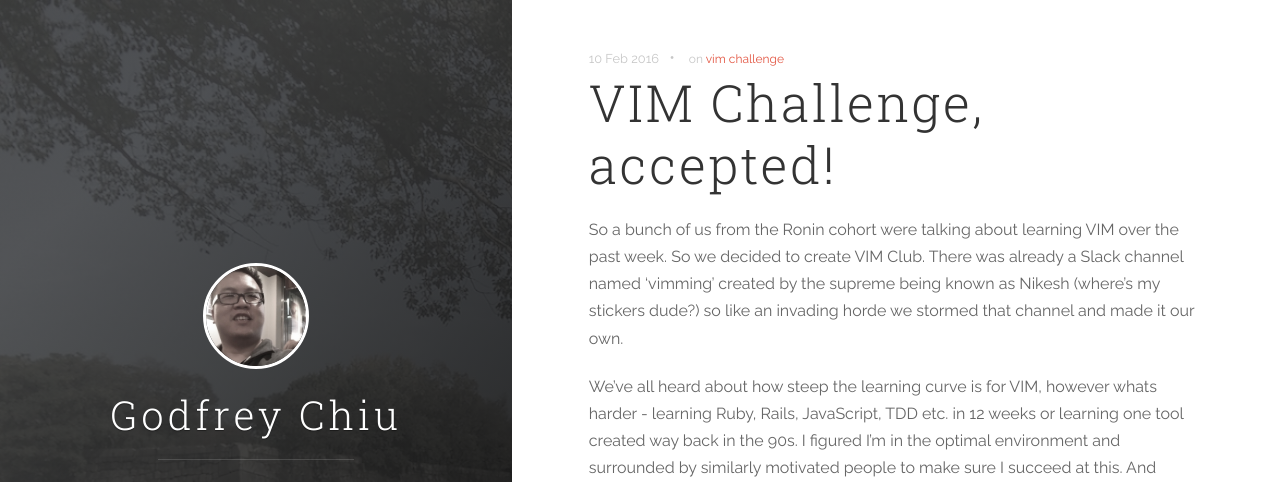
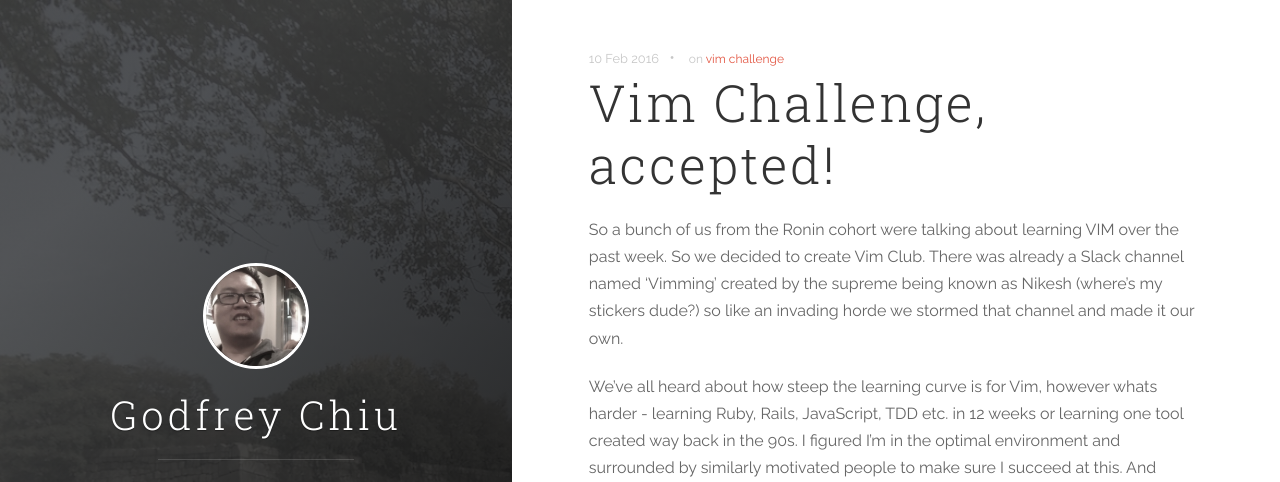
Before and after one commit to ggwc82/ggwc82.github.io, a Jekyll site: the page built from _posts/2016-02-10-vimchallenge.markdown, in a window 1280 px wide and 900 px high. Shown: the top 482 px of the window. Built offline with Jekyll 4.4.1, drawn with Linux system fonts in a browser that asks for light colours; nearby versions of some CDN libraries; some of the changed text lies outside the part shown.

Commit message:
Changed VIM to Vim

```diff
--- a/_posts/2016-02-10-vimchallenge.markdown
+++ b/_posts/2016-02-10-vimchallenge.markdown
@@ -1,16 +1,16 @@
 ---
 layout: post
-title: VIM Challenge, accepted!
+title: Vim Challenge, accepted!
 date: 2016-02-10 21:00
 categories: makers blog ronin vim
 tags: [vim challenge]
 ---
 
 So a bunch of us from the Ronin cohort were talking about learning VIM over the
-past week. So we decided to create VIM Club. There was already a Slack channel
-named 'vimming' created by the supreme being known as Nikesh (where's my stickers dude?) so like an invading horde we stormed that channel and made it our own.
+past week. So we decided to create Vim Club. There was already a Slack channel
+named 'Vimming' created by the supreme being known as Nikesh (where's my stickers dude?) so like an invading horde we stormed that channel and made it our own.
 
-We've all heard about how steep the learning curve is for VIM, however whats harder - learning Ruby, Rails, JavaScript, TDD etc. in 12 weeks or learning one tool created way back in the 90s. I figured I'm in the optimal environment and surrounded by similarly motivated people to make sure I succeed at this. And succeed I will, because I deleted my Sublime Text 2 last night. That's how committed I am. There is no going back.
+We've all heard about how steep the learning curve is for Vim, however whats harder - learning Ruby, Rails, JavaScript, TDD etc. in 12 weeks or learning one tool created way back in the 90s. I figured I'm in the optimal environment and surrounded by similarly motivated people to make sure I succeed at this. And succeed I will, because I deleted my Sublime Text 2 last night. That's how committed I am. There is no going back.
 
 ![my collection of mice](/images/mice.jpg)
 
@@ -39,5 +39,5 @@ couple of weeks getting used to Sublime Text 2, but I'm by no means an expert at
 it. Better to leave it now before I get too familiar, too 'good' at using it
 that the move away would be significantly harder. And it will only get tougher if I
 don't make the move now. So there it is, my reasoning for why I made the move to
-VIM. Also, the bragging rights of being a quintessential 'keyboard warrior'
+Vim. Also, the bragging rights of being a quintessential 'keyboard warrior'
 might even make up for losing my 'SNE' status at PokerStars...maybe...
```
